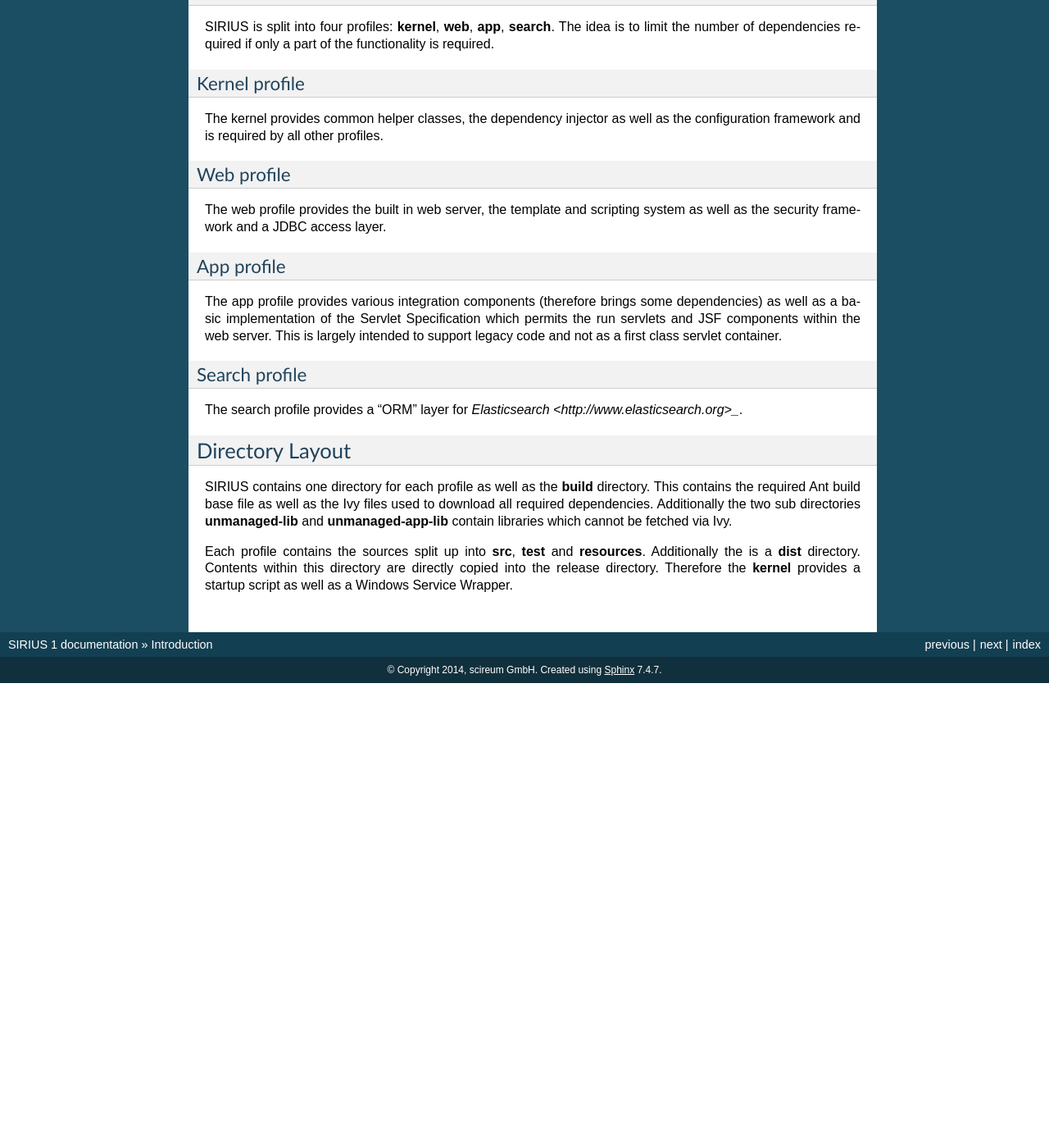
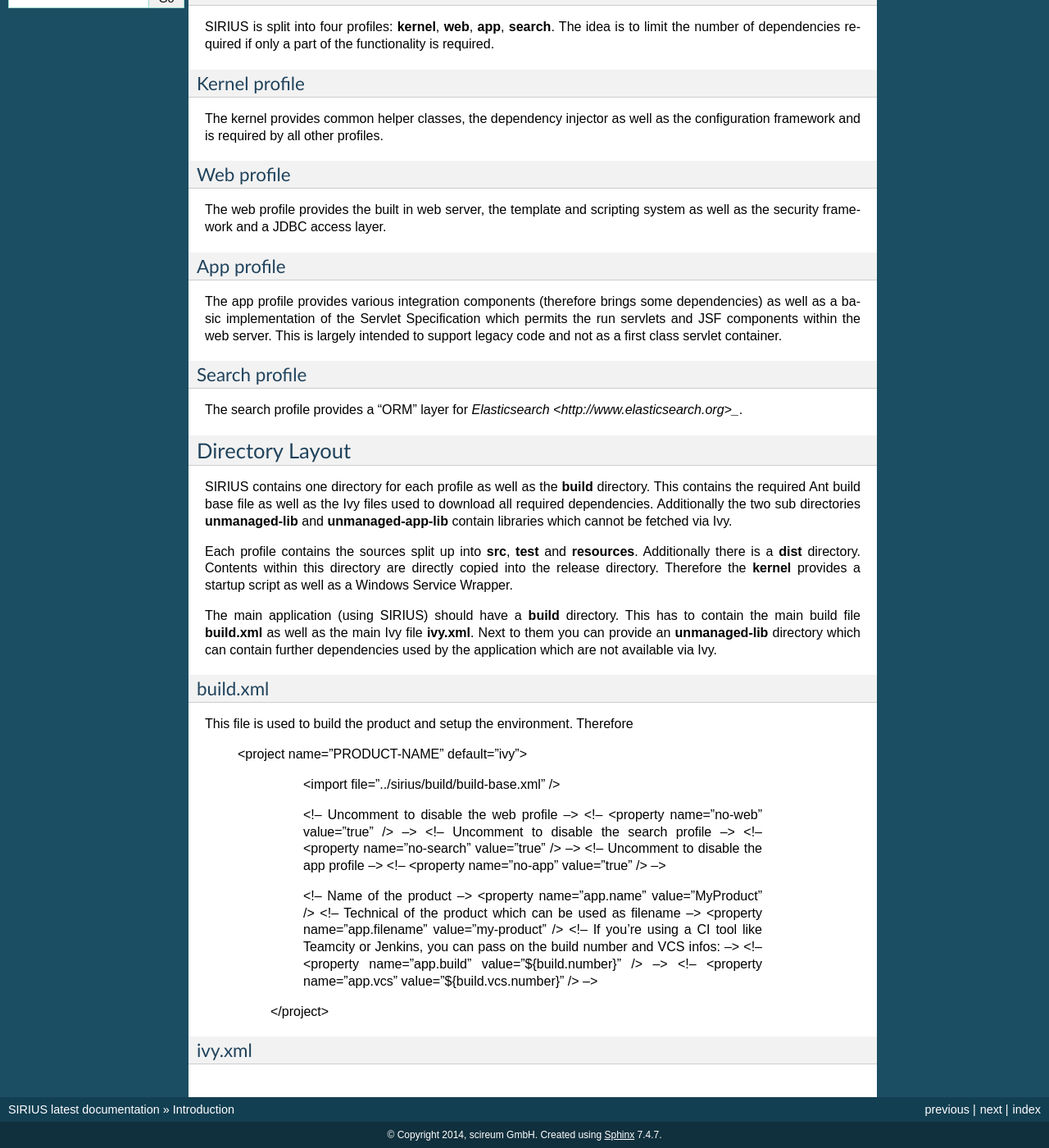
Before and after one commit to FallenChen/sirius, a Sphinx documentation site: the page built from docs/intro.rst, in a window 1280 px wide and 1400 px high, scrolled down 475 px. Shown: the whole window at 82% size. Built offline with Sphinx 7.4.7, drawn with Linux system fonts in a browser that asks for light colours; before the commit the page ends 1308 px from its top, so only the background shows below that; some of the changed text lies outside the part shown.

Commit message:
Setup sphinx and basic docs

```diff
--- a/docs/conf.py
+++ b/docs/conf.py
@@ -1,4 +1,8 @@
 # -*- coding: utf-8 -*-
+#
+# SIRIUS documentation build configuration file, created by
+# sphinx-quickstart on Mon Sep  1 09:09:07 2014.
+#
 # This file is execfile()d with the current directory set to its
 # containing dir.
 #
@@ -15,9 +19,6 @@
 # add these directories to sys.path here. If the directory is relative to the
 # documentation root, use os.path.abspath to make it absolute, like shown here.
 #sys.path.insert(0, os.path.abspath('.'))
-sys.path.append(
-    os.path.abspath(os.path.join(os.path.dirname(__file__), "_ext"))
-)
 
 # -- General configuration ------------------------------------------------
 
@@ -30,7 +31,7 @@
 extensions = []
 
 # Add any paths that contain templates here, relative to this directory.
-templates_path = []
+templates_path = ['_templates']
 
 # The suffix of source filenames.
 source_suffix = '.rst'
@@ -50,9 +51,9 @@
 # built documents.
 #
 # The short X.Y version.
-version = '1'
+version = 'latest'
 # The full version, including alpha/beta/rc tags.
-release = version
+release = 'latest'
 
 # The language for content autogenerated by Sphinx. Refer to documentation
 # for a list of supported languages.
@@ -175,10 +176,10 @@
 #html_file_suffix = None
 
 # Output file base name for HTML help builder.
-htmlhelp_basename = 'siriusdoc'
+htmlhelp_basename = 'SIRIUSdoc'
 
 
-# -- Options for LaTeX output --------------------------------------------------
+# -- Options for LaTeX output ---------------------------------------------
 
 latex_elements = {
 # The paper size ('letterpaper' or 'a4paper').
@@ -225,7 +226,7 @@
 # One entry per manual page. List of tuples
 # (source start file, name, description, authors, manual section).
 man_pages = [
-    ('index', 'SIRIUS', u'SIRIUS Documentation',
+    ('index', 'sirius', u'SIRIUS Documentation',
      [u'scireum GmbH'], 1)
 ]
 
@@ -255,77 +256,3 @@
 
 # If true, do not generate a @detailmenu in the "Top" node's menu.
 #texinfo_no_detailmenu = False
-
-
-# -- Options for Epub output ----------------------------------------------
-
-# Bibliographic Dublin Core info.
-epub_title = u'SIRIUS Documentation'
-epub_author = u'scireum GmbH'
-epub_publisher = u'scireum GmbH'
-epub_copyright = u'2014, scireum GmbH'
-
-# The basename for the epub file. It defaults to the project name.
-#epub_basename = u'project'
-
-# The HTML theme for the epub output. Since the default themes are not optimized
-# for small screen space, using the same theme for HTML and epub output is
-# usually not wise. This defaults to 'epub', a theme designed to save visual
-# space.
-#epub_theme = 'epub'
-epub_theme_options = {
-    'relbar1': False,
-    'footer': False,
-}
-
-# The language of the text. It defaults to the language option
-# or en if the language is not set.
-#epub_language = ''
-
-# The scheme of the identifier. Typical schemes are ISBN or URL.
-#epub_scheme = ''
-
-# The unique identifier of the text. This can be a ISBN number
-# or the project homepage.
-#epub_identifier = ''
-
-# A unique identification for the text.
-#epub_uid = ''
-
-# A tuple containing the cover image and cover page html template filenames.
-epub_cover = ('_static/sirius.png', 'epub-cover.html')
-
-# A sequence of (type, uri, title) tuples for the guide element of content.opf.
-#epub_guide = ()
-
-# HTML files that should be inserted before the pages created by sphinx.
-# The format is a list of tuples containing the path and title.
-#epub_pre_files = []
-
-# HTML files shat should be inserted after the pages created by sphinx.
-# The format is a list of tuples containing the path and title.
-#epub_post_files = []
-
-# A list of files that should not be packed into the epub file.
-epub_exclude_files = ['search.html']
-
-# The depth of the table of contents in toc.ncx.
-#epub_tocdepth = 3
-
-# Allow duplicate toc entries.
-#epub_tocdup = True
-
-# Choose between 'default' and 'includehidden'.
-#epub_tocscope = 'default'
-
-# Fix unsupported image types using the PIL.
-#epub_fix_images = False
-
-# Scale large images.
-#epub_max_image_width = 0
-
-# How to display URL addresses: 'footnote', 'no', or 'inline'.
-#epub_show_urls = 'inline'
-
-# If false, no index is generated.
-#epub_use_index = True
--- a/docs/intro.rst
+++ b/docs/intro.rst
@@ -54,6 +54,39 @@
 build base file as well as the Ivy files used to download all required dependencies. Additionally the two sub
 directories **unmanaged-lib** and **unmanaged-app-lib** contain libraries which cannot be fetched via Ivy.
 
-Each profile contains the sources split up into **src**, **test** and **resources**. Additionally the is a **dist**
+Each profile contains the sources split up into **src**, **test** and **resources**. Additionally there is a **dist**
 directory. Contents within this directory are directly copied into the release directory. Therefore the **kernel**
 provides a startup script as well as a Windows Service Wrapper.
+
+The main application (using SIRIUS) should have a **build** directory. This has to contain the main build file
+**build.xml** as well as the main Ivy file **ivy.xml**. Next to them you can provide an **unmanaged-lib** directory
+which can contain further dependencies used by the application which are not available via Ivy.
+
+build.xml
+^^^^^^^^^
+
+This file is used to build the product and setup the environment. Therefore
+
+   <project name="PRODUCT-NAME" default="ivy">
+
+        <import file="../sirius/build/build-base.xml" />
+
+        <!-- Uncomment to disable the web profile -->
+        <!-- <property name="no-web" value="true" /> -->
+        <!-- Uncomment to disable the search profile -->
+        <!-- <property name="no-search" value="true" /> -->
+        <!-- Uncomment to disable the app profile -->
+        <!-- <property name="no-app" value="true" /> -->
+
+        <!-- Name of the product -->
+        <property name="app.name" value="MyProduct" />
+        <!-- Technical of the product which can be used as filename -->
+        <property name="app.filename" value="my-product" />
+        <!-- If you're using a CI tool like Teamcity or Jenkins, you can pass on the build number and VCS infos: -->
+        <!-- <property name="app.build" value="${build.number}" /> -->
+        <!-- <property name="app.vcs" value="${build.vcs.number}" /> -->
+
+    </project>
+
+ivy.xml
+^^^^^^^
```
Also changed, not shown: docs/index.rst (+9 -8 lines), 1 other file.
